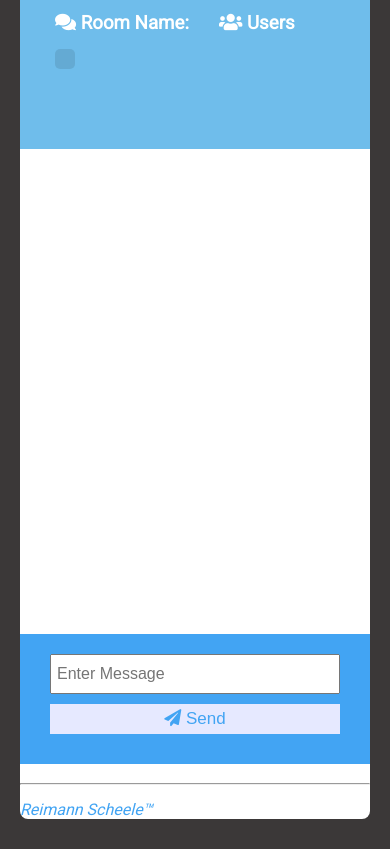
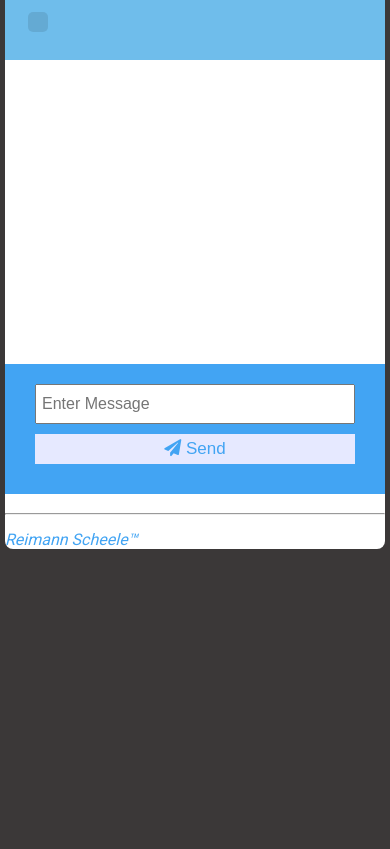
Before and after one commit to r-scheele/chat-app, a website: page public/chat.html in a window 390 px wide. Shown: the part 106-955 px from the top of the page. After the commit the page ends 844 px from the top, so only its background shows below. Drawn offline with nearby package versions, Linux system fonts and the light colour scheme; no server answers.

Commit message:
integrate responsiveness

```diff
--- a/public/css/style.css
+++ b/public/css/style.css
@@ -18,7 +18,7 @@ body {
   font-family: "Roboto", sans-serif;
   font-size: 16px;
   background: #3b3838;
-  margin: 20px;
+  margin: 5px;
 }
 
 .dark-mode {
@@ -49,9 +49,10 @@ a {
   flex-direction: column;
 }
 .chat-container {
+  align-items: center;
   max-width: 1100px;
   background: #fff;
-  margin: 30px auto;
+  margin: auto;
   overflow: hidden;
   border-radius: 8px;
 }
@@ -75,7 +76,7 @@ a {
 .chat-sidebar {
   background: var(--dark-color-b);
   color: #fff;
-  padding: 20px 20px 60px;
+  padding: 0.5rem;
   overflow-y: auto;
 }
 
@@ -97,7 +98,7 @@ a {
 }
 
 .chat-messages {
-  padding: 30px;
+  padding: 15px;
   max-height: 500px;
   overflow-y: auto;
   height: 485px;
@@ -201,8 +202,18 @@ hr {
   color: var(--dark-color-a);
 }
 @media (max-width: 700px) {
+  .chat-container{
+    margin: 5px auto;
+  }
   .chat-main {
     display: block;
+  }
+  .chat-sidebar{
+    height: fit-content;
+    overflow: auto;
+  }
+  .chat-messages{
+    height: 19rem;
   }
   #chat-form {
     flex-wrap: wrap;
--- a/server.js
+++ b/server.js
@@ -10,7 +10,7 @@ const connectDB = require("./config/db");
 
 
 //Connect to Database
-connectDB();
+connectDB()
 
 
 
```
Also changed, not shown: 1 other file.
